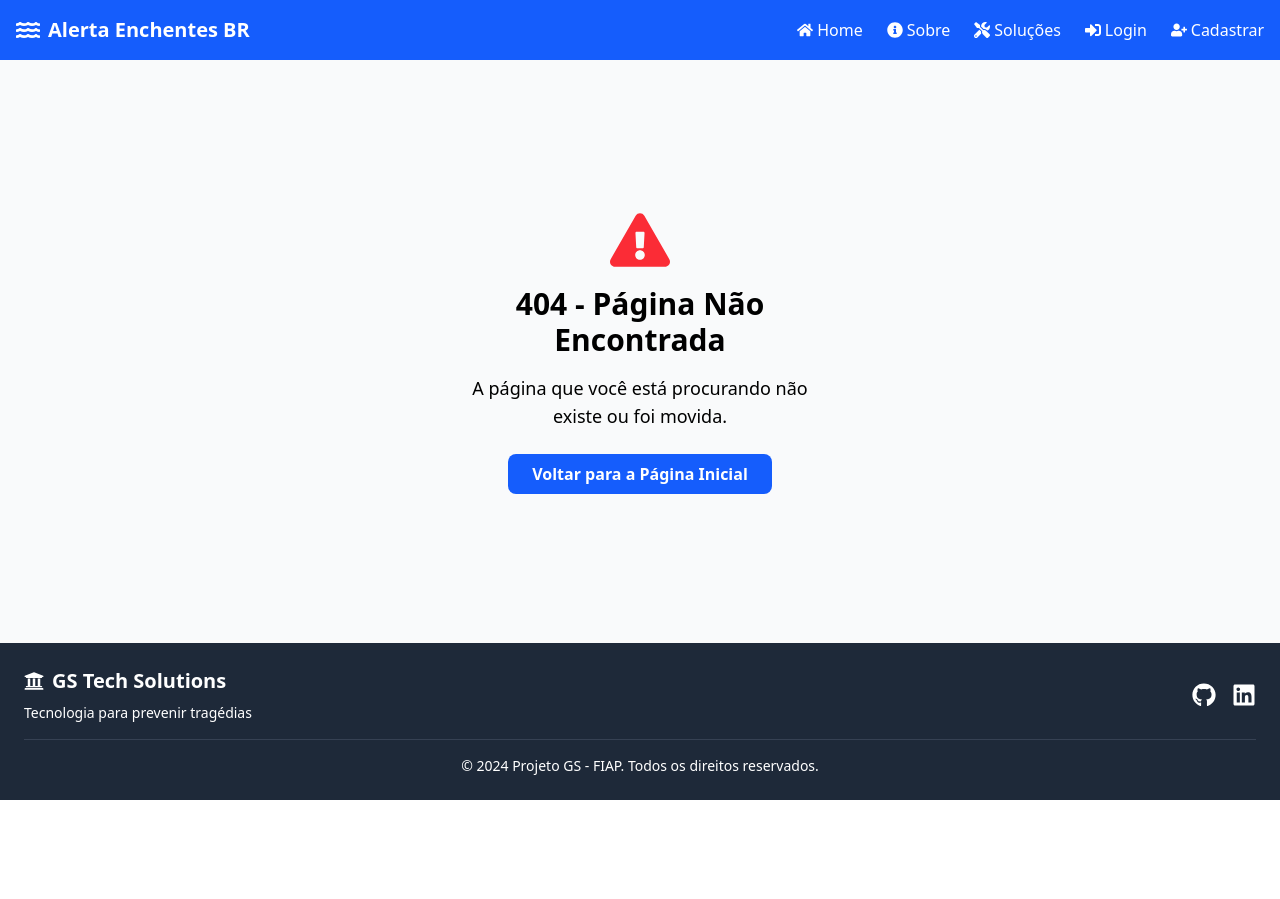
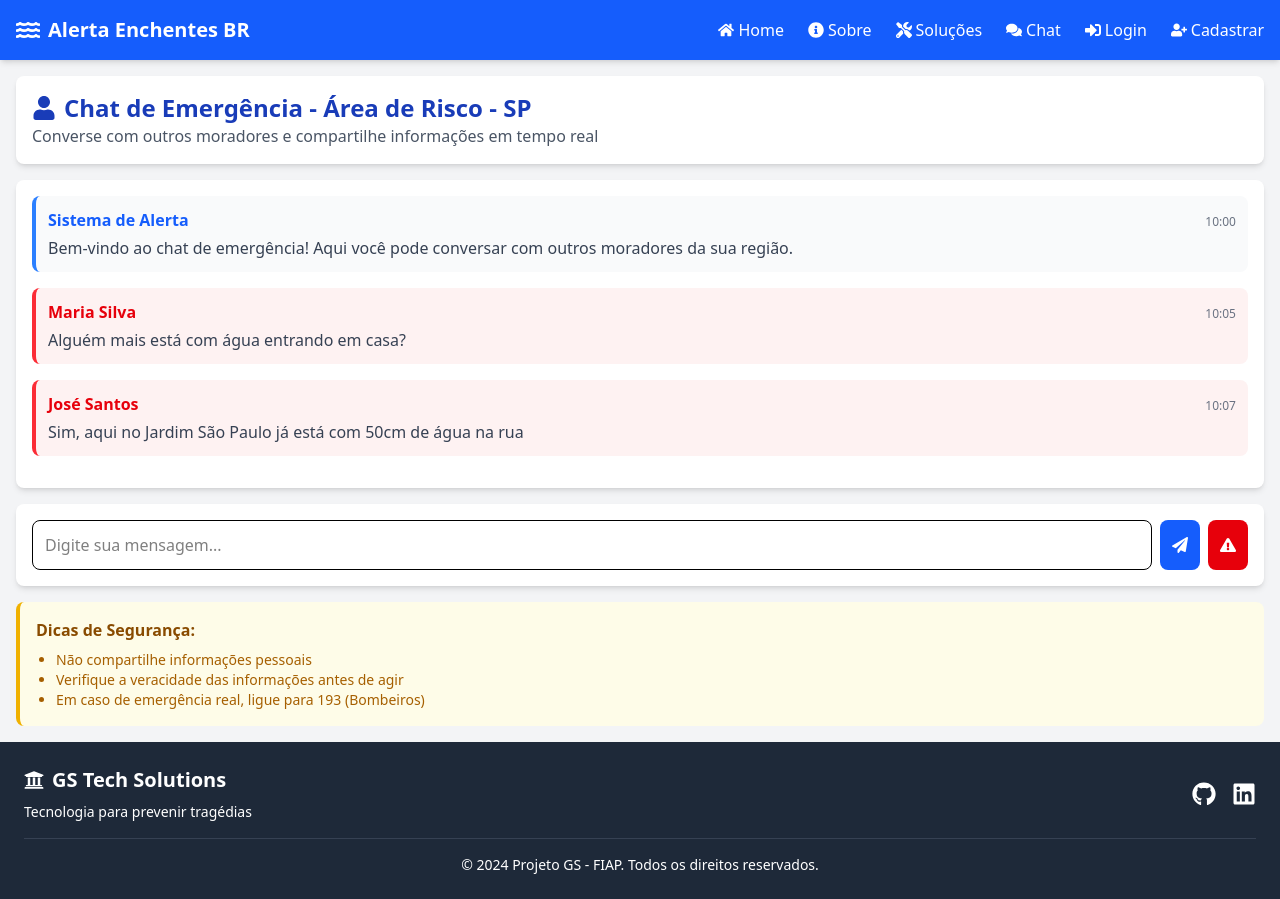
Before and after one commit to tenebres-cpu/GS_webdev_2, a React (Vite) app in the folder projetogs/frontend/: page /chat in a window 1280 px wide. Before the commit the page ends 800 px from the top, so only its background shows below. Built offline with nearby package versions, Linux system fonts and the light colour scheme.

Commit message:
adicionando chat

```diff
--- a/projetogs/frontend/src/App.jsx
+++ b/projetogs/frontend/src/App.jsx
@@ -6,9 +6,9 @@ import Solucao from './routes/Solucao'
 import Login from './routes/Login'
 import Cadastrar from './routes/Cadastrar'
 import Error from './routes/Error'
+import Chat from './routes/Chat'
 
 function App() {
-
   return (
     <BrowserRouter>
       <Routes>
@@ -17,10 +17,11 @@ function App() {
         <Route path="/solucao" element={<Solucao />} />
         <Route path="/login" element={<Login />} />
         <Route path="/cadastrar" element={<Cadastrar />} />
+        <Route path="/chat" element={<Chat />} /> {}
         <Route path="*" element={<Error />} />
       </Routes>
     </BrowserRouter>
   )
 }
 
-export default App;
+export default App
--- a/projetogs/frontend/src/components/Nav.jsx
+++ b/projetogs/frontend/src/components/Nav.jsx
@@ -1,6 +1,5 @@
-import React from 'react';
 import { Link } from 'react-router-dom';
-import { FaHome, FaInfoCircle, FaTools, FaSignInAlt, FaUserPlus, FaWater } from 'react-icons/fa';
+import { FaHome, FaInfoCircle, FaTools, FaSignInAlt, FaUserPlus, FaWater, FaComments } from 'react-icons/fa';
 
 const Nav = () => {
   return (
@@ -21,6 +20,9 @@ const Nav = () => {
           <Link to="/solucao" className="flex items-center hover:text-blue-200 transition">
             <FaTools className="mr-1" /> Soluções
           </Link>
+          <Link to="/chat" className="flex items-center hover:text-blue-200 transition">
+            <FaComments className="mr-1" /> Chat
+          </Link>
           <Link to="/login" className="flex items-center hover:text-blue-200 transition">
             <FaSignInAlt className="mr-1" /> Login
           </Link>
--- /dev/null
+++ b/projetogs/frontend/src/routes/Chat.jsx
@@ -0,0 +1,150 @@
+import React, { useState, useEffect, useRef } from 'react';
+import Nav from '../components/Nav';
+import Footer from '../components/Footer';
+import { FaPaperPlane, FaUser, FaExclamationTriangle } from 'react-icons/fa';
+
+const Chat = () => {
+  const [messages, setMessages] = useState([]);
+  const [newMessage, setNewMessage] = useState('');
+  const [userName] = useState('Usuário Anônimo');
+  const [region] = useState('Área de Risco - SP');
+  const messagesEndRef = useRef(null);
+
+
+  useEffect(() => {
+    const initialMessages = [
+      {
+        id: 1,
+        user: 'Sistema de Alerta',
+        text: 'Bem-vindo ao chat de emergência! Aqui você pode conversar com outros moradores da sua região.',
+        time: '10:00',
+        isSystem: true
+      },
+      {
+        id: 2,
+        user: 'Maria Silva',
+        text: 'Alguém mais está com água entrando em casa?',
+        time: '10:05',
+        isEmergency: true
+      },
+      {
+        id: 3,
+        user: 'José Santos',
+        text: 'Sim, aqui no Jardim São Paulo já está com 50cm de água na rua',
+        time: '10:07',
+        isEmergency: true
+      }
+    ];
+    setMessages(initialMessages);
+  }, []);
+
+
+  useEffect(() => {
+    messagesEndRef.current?.scrollIntoView({ behavior: 'smooth' });
+  }, [messages]);
+
+  const handleSendMessage = (e) => {
+    e.preventDefault();
+    if (newMessage.trim() === '') return;
+
+    const message = {
+      id: messages.length + 1,
+      user: userName,
+      text: newMessage,
+      time: new Date().toLocaleTimeString([], { hour: '2-digit', minute: '2-digit' }),
+      isEmergency: newMessage.toLowerCase().includes('ajuda') || newMessage.toLowerCase().includes('socorro')
+    };
+
+    setMessages([...messages, message]);
+    setNewMessage('');
+  };
+
+  const handleEmergencyAlert = () => {
+    const emergencyMessage = {
+      id: messages.length + 1,
+      user: 'Sistema de Alerta',
+      text: `${userName} acionou um alerta de emergência! Autoridades foram notificadas.`,
+      time: new Date().toLocaleTimeString([], { hour: '2-digit', minute: '2-digit' }),
+      isSystem: true,
+      isEmergency: true
+    };
+
+    setMessages([...messages, emergencyMessage]);
+    alert('Alerta de emergência enviado às autoridades!');
+  };
+
+  return (
+    <div className="min-h-screen flex flex-col bg-gray-100">
+      <Nav />
+
+      <main className="flex-grow container mx-auto p-4 flex flex-col">
+        <div className="bg-white rounded-lg shadow-md p-4 mb-4">
+          <h1 className="text-2xl font-bold text-blue-800 flex items-center">
+            <FaUser className="mr-2" />
+            Chat de Emergência - {region}
+          </h1>
+          <p className="text-gray-600">
+            Converse com outros moradores e compartilhe informações em tempo real
+          </p>
+        </div>
+
+        <div className="flex-grow bg-white rounded-lg shadow-md p-4 mb-4 overflow-y-auto max-h-[60vh]">
+          {messages.map((message) => (
+            <div
+              key={message.id}
+              className={`mb-4 p-3 rounded-lg ${message.isSystem ? 'bg-blue-50 border-l-4 border-blue-500' : ''} ${message.isEmergency ? 'bg-red-50 border-l-4 border-red-500' : 'bg-gray-50'}`}
+            >
+              <div className="flex justify-between items-baseline mb-1">
+                <span className={`font-bold ${message.isSystem ? 'text-blue-600' : message.isEmergency ? 'text-red-600' : 'text-gray-800'}`}>
+                  {message.user}
+                </span>
+                <span className="text-xs text-gray-500">{message.time}</span>
+              </div>
+              <p className="text-gray-700">{message.text}</p>
+            </div>
+          ))}
+          <div ref={messagesEndRef} />
+        </div>
+
+        <div className="bg-white rounded-lg shadow-md p-4">
+          <form onSubmit={handleSendMessage} className="flex gap-2">
+            <input
+              type="text"
+              value={newMessage}
+              onChange={(e) => setNewMessage(e.target.value)}
+              placeholder="Digite sua mensagem..."
+              className="flex-grow p-3 border rounded-lg focus:ring-2 focus:ring-blue-500 focus:border-transparent"
+            />
+            <button
+              type="submit"
+              className="bg-blue-600 hover:bg-blue-700 text-white p-3 rounded-lg transition"
+            >
+              <FaPaperPlane />
+            </button>
+            <button
+              type="button"
+              onClick={handleEmergencyAlert}
+              className="bg-red-600 hover:bg-red-700 text-white p-3 rounded-lg transition flex items-center"
+              title="Alerta de Emergência"
+            >
+              <FaExclamationTriangle />
+            </button>
+          </form>
+        </div>
+
+        <div className="mt-4 bg-yellow-50 border-l-4 border-yellow-500 p-4 rounded-lg">
+          <h3 className="font-bold text-yellow-800 mb-2">Dicas de Segurança:</h3>
+          <ul className="list-disc pl-5 text-yellow-700 text-sm">
+            <li>Não compartilhe informações pessoais</li>
+            <li>Verifique a veracidade das informações antes de agir</li>
+            <li>Em caso de emergência real, ligue para 193 (Bombeiros)</li>
+          </ul>
+        </div>
+      </main>
+
+      <Footer />
+    </div>
+  );
+};
+
+export default Chat;
```
